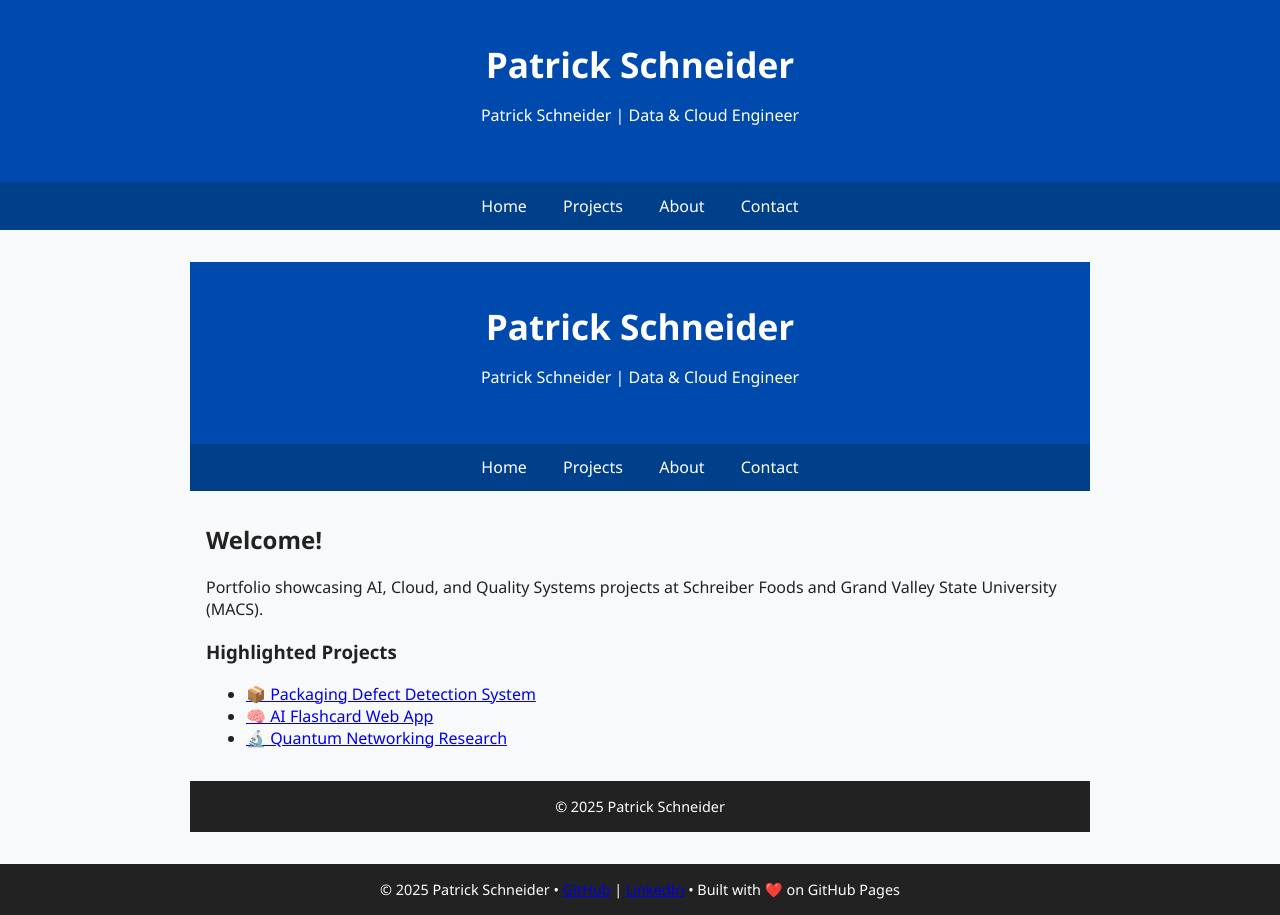
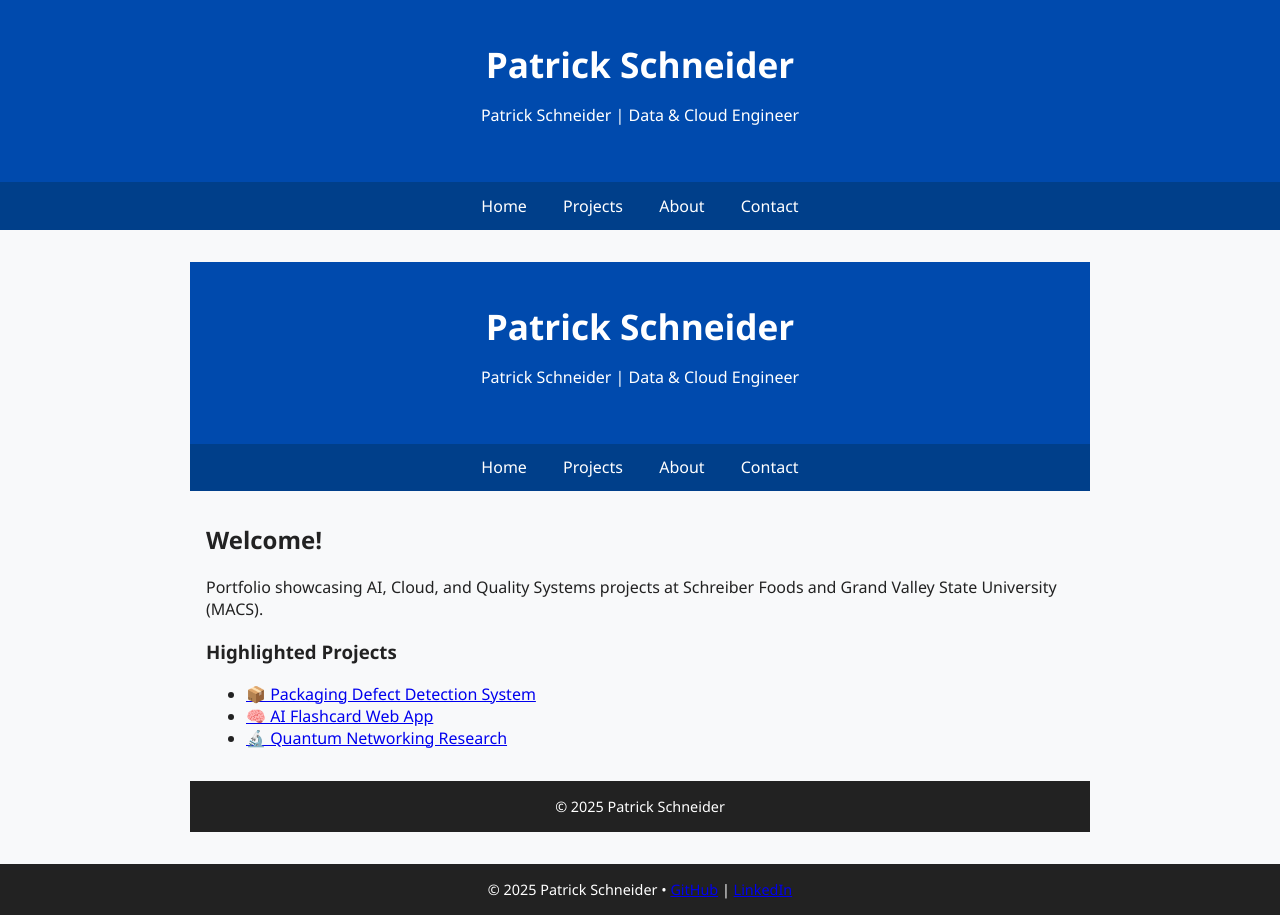
Before and after one commit to schnepat/schnepat.github.io, a Jekyll site: the page built from index.html, in a window 1280 px wide. Built offline with Jekyll 4.4.1, drawn with Linux system fonts in a browser that asks for light colours.

Commit message:
Update default.html

```diff
--- a/_layouts/default.html
+++ b/_layouts/default.html
@@ -10,7 +10,6 @@
 </head>
 
 <body>
-
   <header>
     <h1>{{ site.author.name }}</h1>
     <p>{{ site.title }}</p>
@@ -30,8 +29,7 @@
     © {{ site.time | date: "%Y" }} {{ site.author.name }}
     • <a href="{{ site.author.github }}">GitHub</a> |
       <a href="{{ site.author.linkedin }}">LinkedIn</a>
-    • Built with ❤️ on GitHub Pages
+
   </footer>
-
 </body>
 </html>
```
